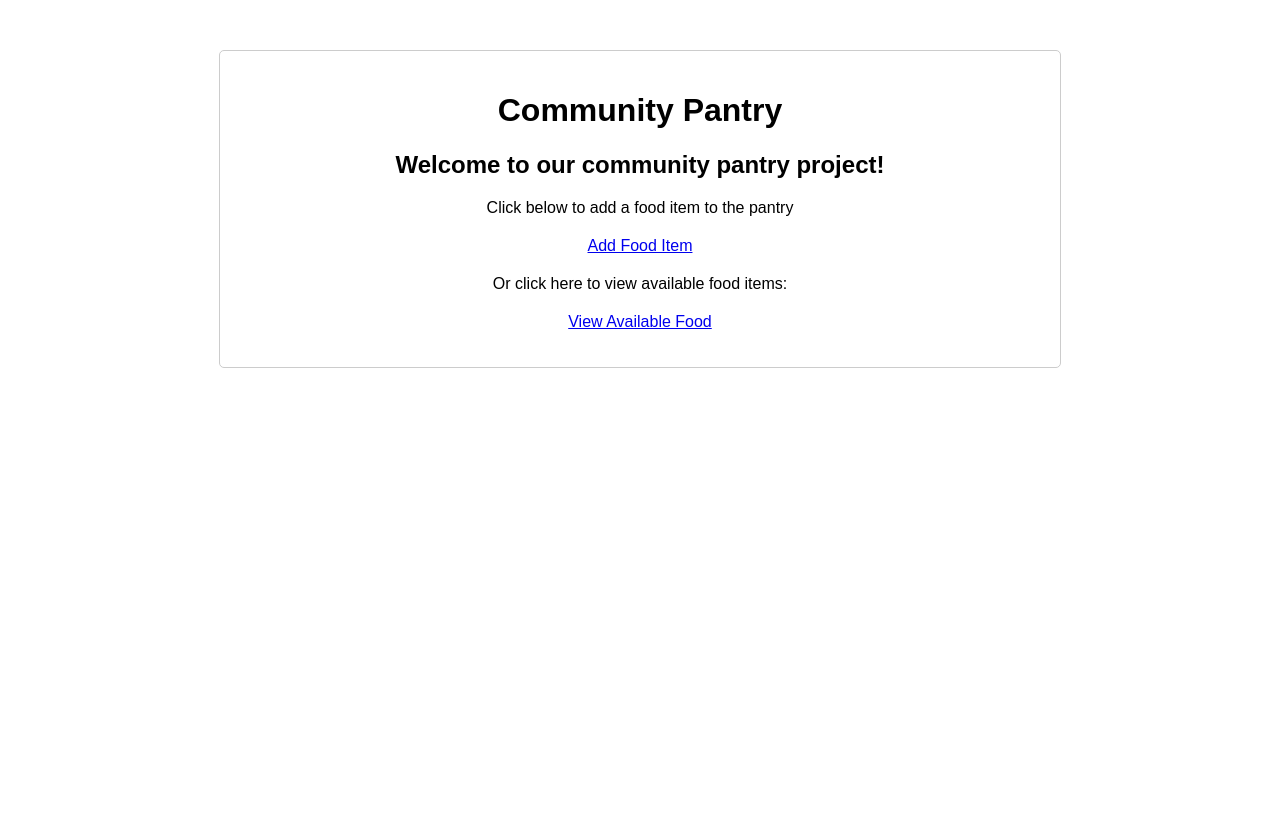
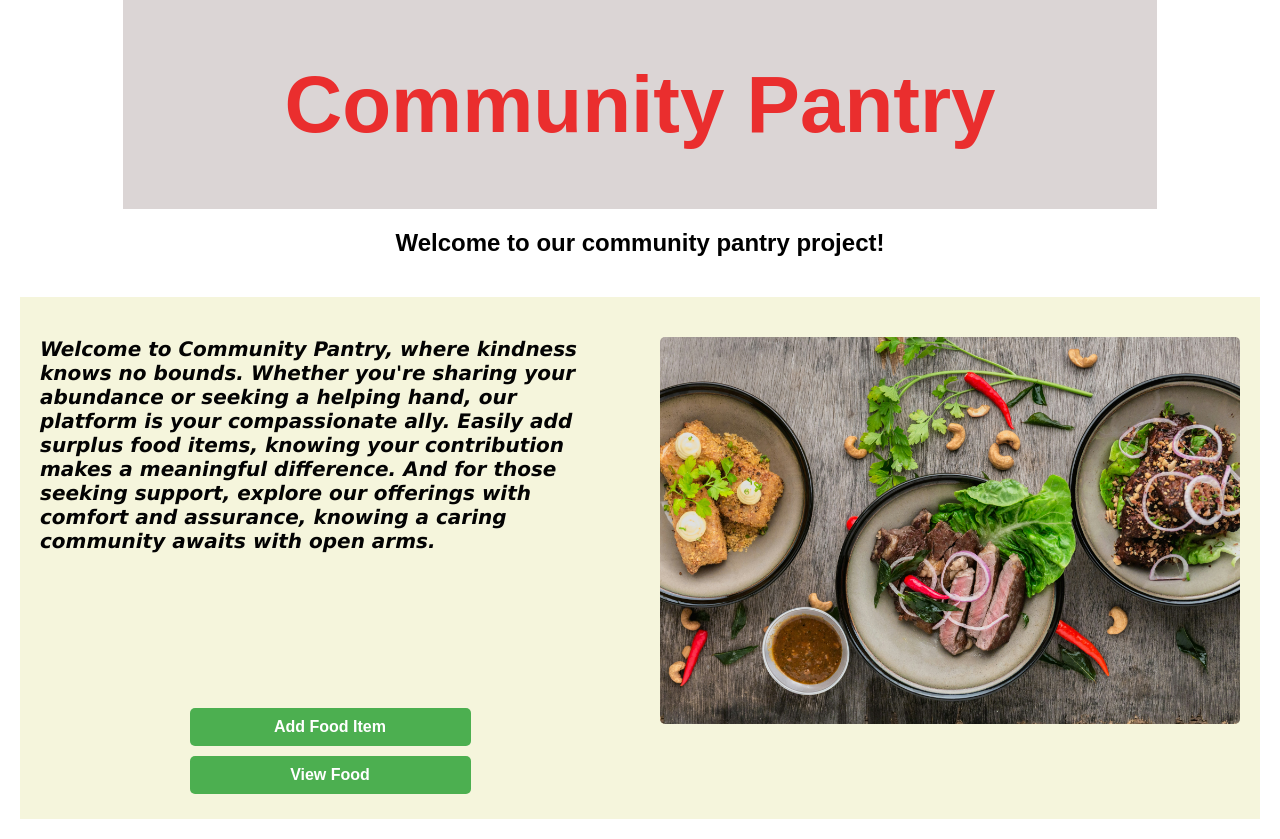
Before and after one commit to arnav-2022/Community-Pantry-live, a Flask app: page / in a window 1280 px wide. Before the commit the page ends 368 px from the top, so only its background shows below. Run offline with Flask 3, Linux system fonts and the light colour scheme.

Commit message:
updated html files and some other changes

```diff
--- a/app.py
+++ b/app.py
@@ -30,7 +30,7 @@ def add_food():
 
         # Insert the data into the database
         db = get_db()
-        db.execute('INSERT INTO Pantry (FoodName, Quantity, Description, PickupAddress,ContactNumber) VALUES (?, ?, ?, ?, ?)', (food_name, quantity, description, pickup_address, contact_number))
+        db.execute('INSERT INTO Pantry (FoodName, Quantity, Description, PickupAddress, ContactNumber) VALUES (?, ?, ?, ?, ?)', (food_name, quantity, description, pickup_address, contact_number))
         db.commit()
         db.close()
 
--- a/templates/add_food.html
+++ b/templates/add_food.html
@@ -88,7 +88,7 @@
             <textarea id="description" name="description"></textarea>
             <label for="pickup_address">Pickup Address:</label>
             <textarea id="pickup_address" name="pickup_address" required></textarea>
-            <label for="contact_number">Contact Number:</label>
+            <label for="contact_number">Contact Number (eg. 123-456-7890): </label>
             <input type="tel" id="contact_number" name="contact_number" pattern="[0-9]{3}-[0-9]{3}-[0-9]{4}" required>
             <input type="submit" value="Add Food">
         </form>
--- a/templates/index.html
+++ b/templates/index.html
@@ -3,37 +3,104 @@
 <head>
     <meta charset="UTF-8">
     <meta name="viewport" content="width=device-width, initial-scale=1.0">
-    <title>Community Pantry</title>
+    <title>Community-Pantry- Live</title>
     <style>
         body {
             font-family: Arial, sans-serif;
             margin: 0;
             padding: 0;
         }
-        .container {
-            max-width: 800px;
-            margin: 50px auto;
+        .header {
+            background-color: #dbd5d5;
+            color: rgb(234, 46, 46);
+            padding: 5px;
+            text-align: center;
+            font-size:40px;
+            width: 80%; /* Adjust the value to specify the width of the header */
+            margin: 0 auto;
+        }
+        .subheading {
+            text-align: center;
+            margin-top: 20px;
+            margin-bottom: 20px;
+        }
+        .main-content {
+            display: flex;
+            justify-content: space-between;
             padding: 20px;
-            border: 1px solid #ccc;
+        }
+        .left-container,
+        .right-container {
+            flex-basis: 48%;
+            padding: 20px;
+            background-color: beige;
+            /* border: 1px solid #ccc; */
+            /* border-radius: 5px; */
+        }
+
+        .button-container {
+            text-align: center;
+        }
+
+        .button {
+            display: inline-block;
+            width: 45%; /* Adjust width to fit buttons */
+            margin: 5px;
+            padding: 10px;
+            background-color: #4CAF50;
+            color: white;
+            border: none;
+            border-radius: 5px;
+            cursor: pointer;
+            text-align: center;
+            text-decoration: none;
+            font-weight: bold;
+        }
+        .button:hover {
+            background-color: #45a049;
+        }
+        .image-container {
+            text-align: center;
+        }
+        .image {
+            max-width: 100%;
+            height: auto;
+            margin-top: 20px;
             border-radius: 5px;
         }
-        h1, h2 {
-            text-align: center;
-        }
-        p {
-            text-align: center;
-            margin-top: 20px;
+
+        .left-container .description-paragraph{
+            font-size: 20px; /* Set font size */
+            color: #030303; /* Set font color */
+            font-weight: bold; /* Set font weight */
+            font-family:Verdana, Geneva, Tahoma, sans-serif ;
+            font-style: italic;
+            margin-bottom: 150px;
         }
     </style>
 </head>
 <body>
-    <div class="container">
+    <div class="header">
         <h1>Community Pantry</h1>
+    </div>
+    <div class="subheading">
         <h2>Welcome to our community pantry project!</h2>
-        <p>Click below to add a food item to the pantry</p>
-        <p><a href="/add">Add Food Item</a></p>
-        <p>Or click here to view available food items:</p>
-        <p><a href="/availableFood">View Available Food</a></p>
+    </div>
+    <div class="main-content">
+        <div class="left-container">
+            <h3 class="description-heading"></h3>
+            <p class="description-paragraph">Welcome to Community Pantry, where kindness knows no bounds. Whether you're sharing your abundance or seeking a helping hand, our platform is your compassionate ally. Easily add surplus food items, knowing your contribution makes a meaningful difference. And for those seeking support, explore our offerings with comfort and assurance, knowing a caring community awaits with open arms.</p>
+            <div class="button-container">
+                <a href="/add" class="button">Add Food Item</a>
+                <a href="/availableFood" class="button">View Food</a>
+
+            </div>
+        </div>
+        <div class="right-container">
+            <div class="image-container">
+                <img src="{{ url_for('static', filename='meal_pic1.jpg') }}" class="image" ?
+            </div>
+        </div>
     </div>
 </body>
 </html>
```
